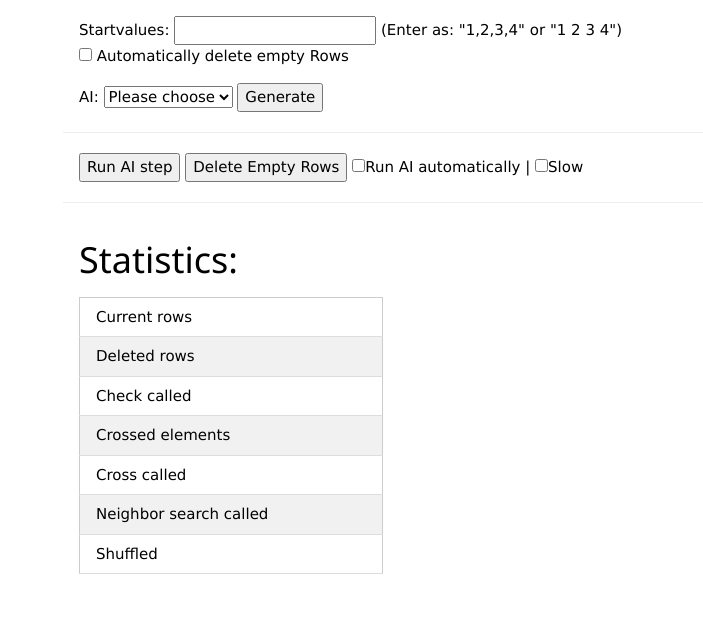
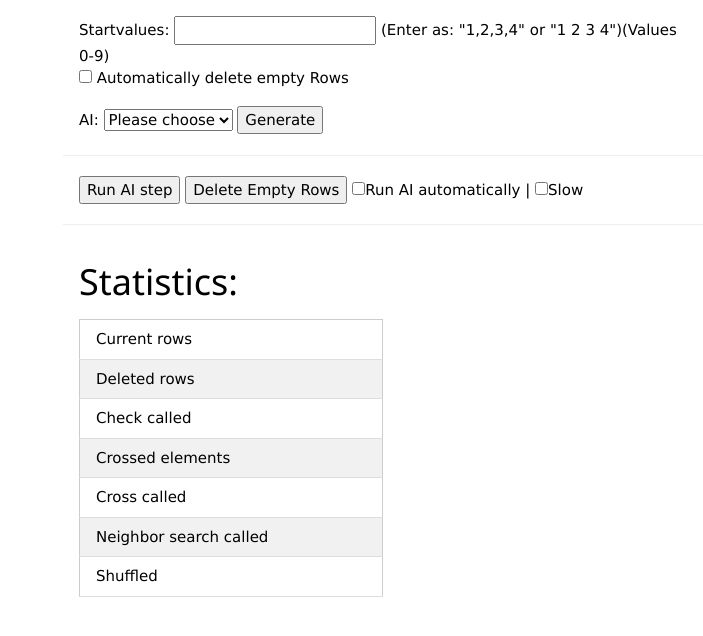
Before and after one commit to GTDominic/numbers_game_ai_new, a website with bundled scripts: page index.html in a window 1280 px wide. Shown: the whole page, without its empty margins (577-1280 px from the left). Built offline with nearby package versions, Linux system fonts and the light colour scheme.

Commit message:
Minor changes

```diff
--- a/index.html
+++ b/index.html
@@ -14,7 +14,7 @@
             <div class="w3-half">
                 <div class="w3-red w3-card w3-margin" id="textout"></div>
                 <div class="w3-container w3-margin-bottom" id="aiOptions">
-                    Startvalues: <input type="text" id="startvalues" /> (Enter as: "1,2,3,4" or "1 2 3 4")<br />
+                    Startvalues: <input type="text" id="startvalues" /> (Enter as: "1,2,3,4" or "1 2 3 4")(Values 0-9)<br />
                     <input type="checkbox" id="autoDeleteRows" value="true" /> Automatically delete empty Rows
                 </div>
                 <div class="w3-container w3-margin-bottom" id="aiChoose">
```
Also changed, not shown: CHANGELOG.md, README.md.
